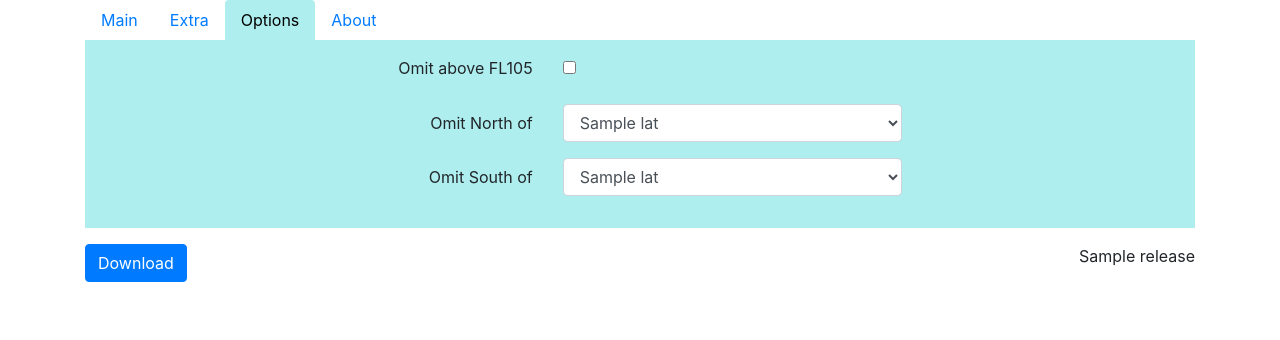
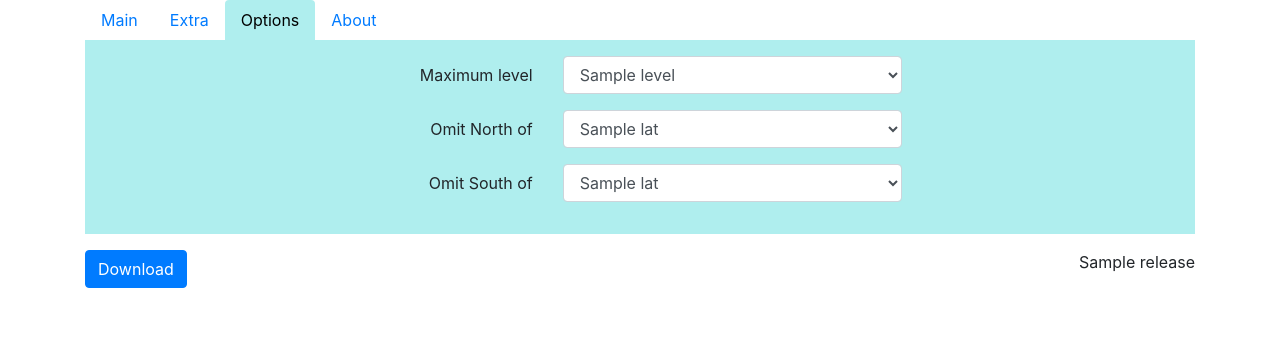
Before and after one commit to ahsparrow/ukair, a Flask app: template ukair/templates/main.html in a window 1280 px wide, after a click on "Options". Shown: the top 340 px of the page. Run offline with Flask 2, Linux system fonts and the light colour scheme; the template is opened without the code that fills it: most values are stand-ins (such as "Sample title", 1, 10 or a date in 2020); parts of the project's set-up code (start-up, migrations or seed data) failed here and were passed over; some libraries are stand-ins or nearby versions.

Commit message:
Change FL105 to max level

```diff
--- a/ukair/templates/main.html
+++ b/ukair/templates/main.html
@@ -103,14 +103,14 @@
         <!-- Exclude above FL105 -->
         <div class="form-group row">
           <div class="col-5 text-right">
-            <label>Omit above FL105</label>
+            <label class="col-form-label">Maximum level</label>
           </div>
-          <div class="col-7">
-            <div class="form-check">
-              <label class="form-check-label">
-                <input type="checkbox" class="form-check-input position-static" id="fl105" name="fl105" value="" {{"checked" if "fl105" in values}}>
-              </label>
-            </div>
+          <div class="col-7 col-md-4">
+            <select class="form-control" name="maxlevel">
+              {% for level in maxlevels %}
+              <option value="{{level['value']}}" {{"selected" if values['maxlevel'] == level['value']}}>{{level.label}}</option>
+              {% endfor %}
+            </select>
           </div>
         </div>
 
```
Also changed, not shown: ukair/blueprints/frontend.py (+7 -1 lines), ukair/tests/test_ukair.py (+2 -2 lines).
